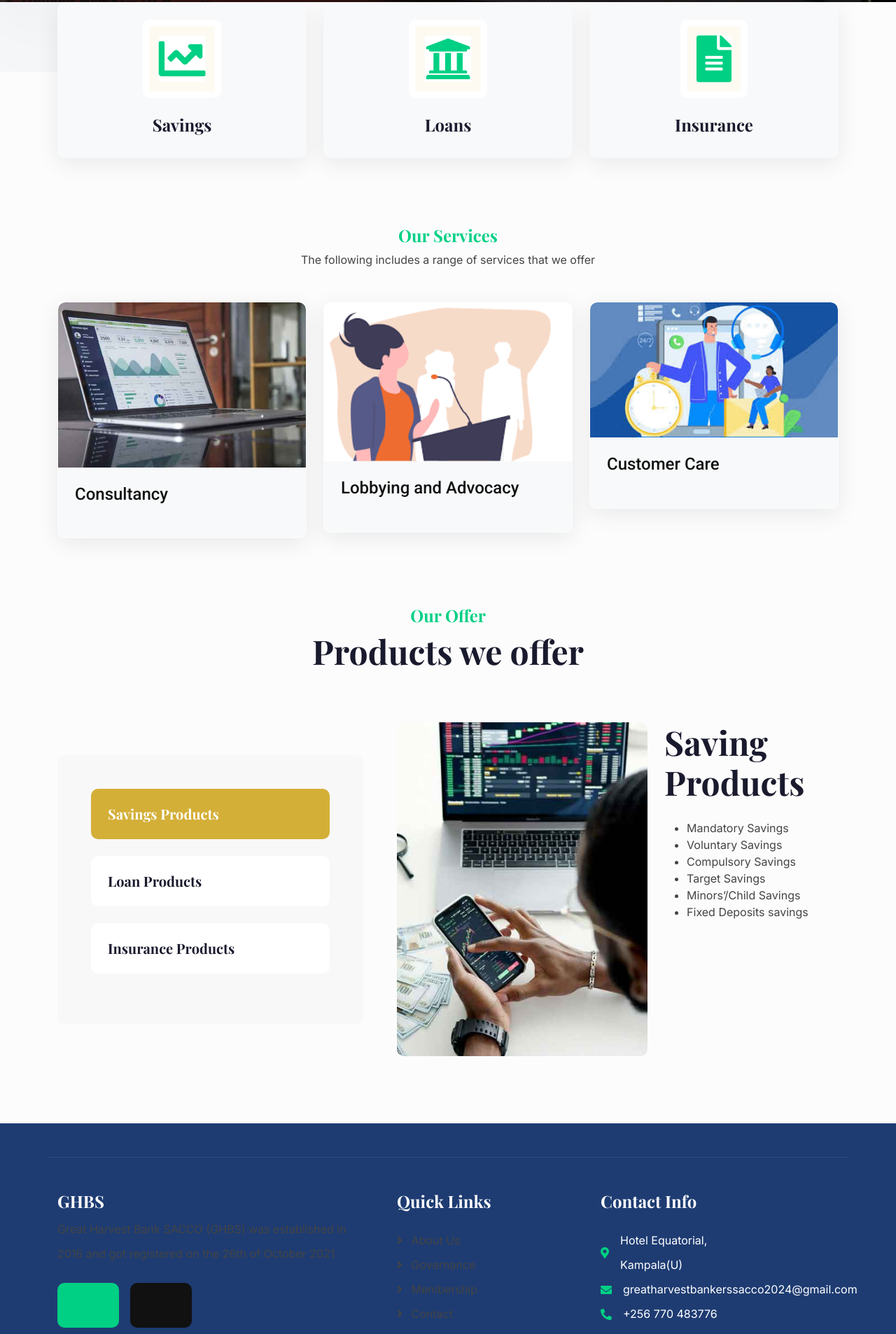
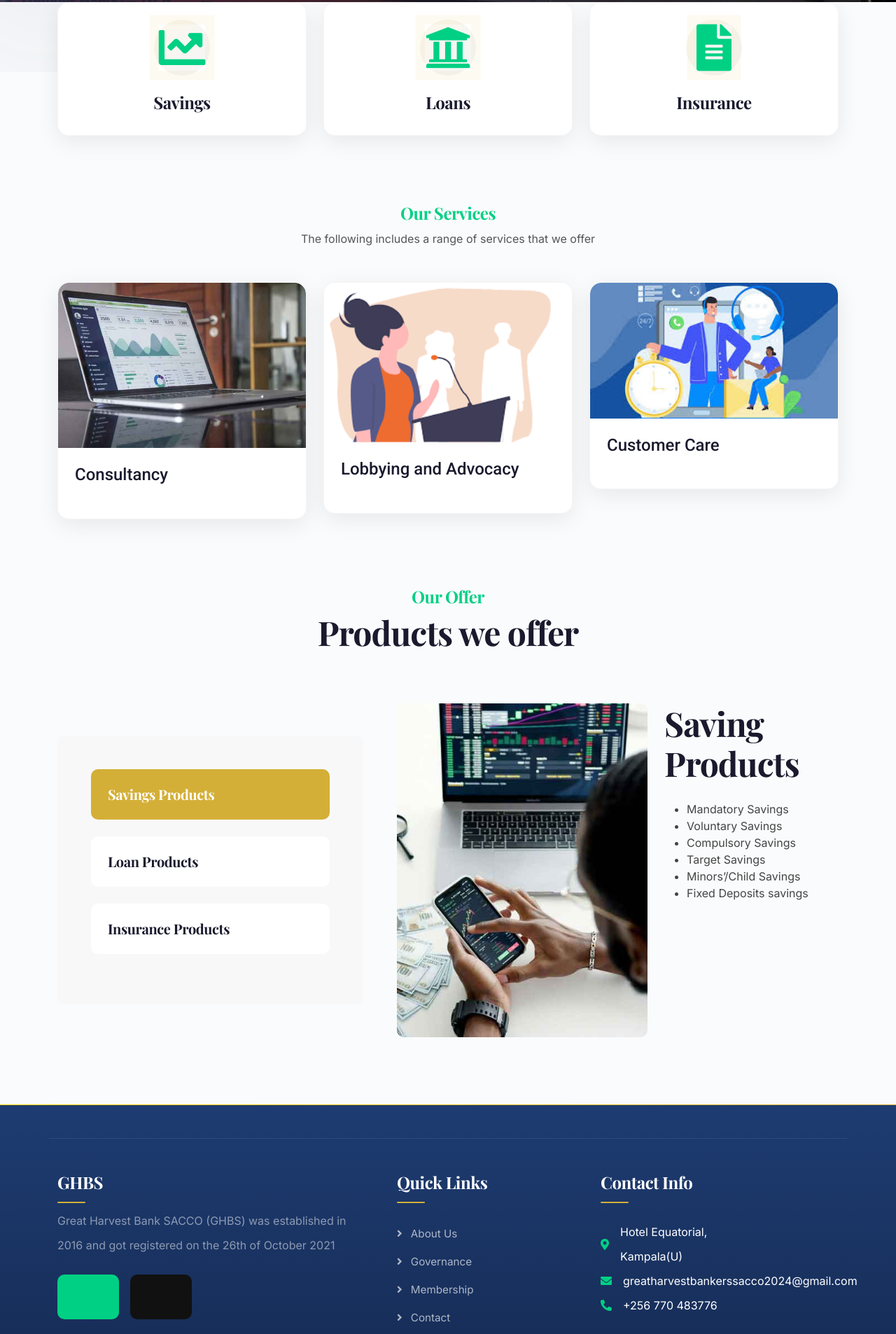
Before and after one commit to gracecleaners/ghbs-site, a plain HTML site: page index.html in a window 1280 px wide. Shown: the part 697-2603 px from the top of the page at 70% size. Drawn offline with nearby package versions, Linux system fonts and the light colour scheme.

Commit message:
system update

```diff
--- a/css/style.css
+++ b/css/style.css
@@ -13,13 +13,17 @@
     --bs-glass-border: rgba(255, 255, 255, 0.2);
     --bs-shadow-soft: 0 10px 30px rgba(0, 0, 0, 0.1);
     --bs-shadow-hover: 0 20px 40px rgba(0, 0, 0, 0.2);
+    --bs-radius: 16px;
+    --transition-smooth: all 0.4s cubic-bezier(.4, 0, .2, 1);
 }
 
 body {
     font-family: 'Inter', sans-serif;
     color: #444;
-    background-color: #fcfcfc;
+    background-color: #fafbfc;
     overflow-x: hidden;
+    -webkit-font-smoothing: antialiased;
+    -moz-osx-font-smoothing: grayscale;
 }
 
 h1,
@@ -32,6 +36,18 @@ h6 {
     /* Elegant serif for headings */
     font-weight: 700;
     color: var(--bs-dark);
+    letter-spacing: -0.02em;
+    line-height: 1.2;
+}
+
+p {
+    line-height: 1.8;
+    color: #555;
+}
+
+/* Smooth scroll behavior */
+html {
+    scroll-behavior: smooth;
 }
 
 /*** Premium Button Styles ***/
@@ -430,7 +446,7 @@ h6 {
     left: 0;
     bottom: 0;
     padding-top: 120px;
-    background: rgba(0, 0, 0, .7);
+    background: linear-gradient(135deg, rgba(30, 60, 114, .85) 0%, rgba(26, 26, 46, .7) 50%, rgba(0, 0, 0, .6) 100%);
     display: flex;
     align-items: center;
 }
@@ -533,29 +549,46 @@ h6 {
 
 /*** Service Start ***/
 .service .service-item {
-    background: var(--bs-light);
-    border-radius: 10px;
-    transition: 0.5s;
+    background: var(--bs-white);
+    border-radius: var(--bs-radius);
+    transition: var(--transition-smooth);
+    border: 1px solid rgba(0, 0, 0, .04);
+    overflow: hidden;
 }
 
 .service .service-item:hover {
-    box-shadow: 0 0 45px rgba(0, 0, 0, .2);
+    box-shadow: 0 20px 50px rgba(0, 0, 0, .12);
+    transform: translateY(-8px);
+    border-color: rgba(212, 175, 55, .2);
 }
 
 .service .service-item .service-img {
     position: relative;
     overflow: hidden;
-    border-top-left-radius: 10px;
-    border-top-right-radius: 10px;
+    border-top-left-radius: var(--bs-radius);
+    border-top-right-radius: var(--bs-radius);
     transition: 0.5s;
 }
 
 .service .service-item .service-img img {
-    transition: 0.5s;
+    transition: transform 0.7s cubic-bezier(.4, 0, .2, 1);
 }
 
 .service .service-item:hover .service-img img {
-    transform: scale(1.2);
+    transform: scale(1.15);
+}
+
+.service .service-item .rounded-bottom {
+    padding: 24px !important;
+}
+
+.service .service-item .rounded-bottom a {
+    transition: color 0.3s ease;
+    color: var(--bs-dark);
+}
+
+.service .service-item:hover .rounded-bottom a {
+    color: var(--bs-primary);
 }
 
 /*** Service End ***/
@@ -564,20 +597,55 @@ h6 {
 /*** Features Start ***/
 .feature .feature-item {
     text-align: center;
-    border-radius: 10px;
-    background: var(--bs-light);
-    border: 1px solid transparent;
-    transition: 0.5s;
+    border-radius: var(--bs-radius);
+    background: var(--bs-white);
+    border: 1px solid rgba(0, 0, 0, .04);
+    transition: var(--transition-smooth);
+    position: relative;
+    overflow: hidden;
+}
+
+.feature .feature-item::before {
+    content: '';
+    position: absolute;
+    top: 0;
+    left: 0;
+    width: 100%;
+    height: 4px;
+    background: var(--bs-gradient-gold);
+    transform: scaleX(0);
+    transform-origin: left;
+    transition: transform 0.5s cubic-bezier(.4, 0, .2, 1);
+}
+
+.feature .feature-item:hover::before {
+    transform: scaleX(1);
 }
 
 .feature .feature-item:hover {
-    border: 1px solid var(--bs-primary);
+    border-color: rgba(212, 175, 55, .25);
+    box-shadow: 0 16px 40px rgba(0, 0, 0, .08);
+    transform: translateY(-6px);
 }
 
 .feature .feature-item .feature-icon {
-    background: var(--bs-white);
-    border-radius: 10px;
-    display: inline-block;
+    background: linear-gradient(135deg, rgba(212, 175, 55, .1), rgba(30, 60, 114, .05));
+    border-radius: 50%;
+    display: inline-flex;
+    align-items: center;
+    justify-content: center;
+    width: 80px;
+    height: 80px;
+    transition: var(--transition-smooth);
+}
+
+.feature .feature-item:hover .feature-icon {
+    background: var(--bs-gradient-gold);
+    transform: scale(1.1) rotate(5deg);
+}
+
+.feature .feature-item:hover .feature-icon i {
+    color: var(--bs-white) !important;
 }
 
 /*** Features End ***/
@@ -996,7 +1064,18 @@ h6 {
 
 /*** Footer Start ***/
 .footer {
-    background: var(--bs-secondary);
+    background: linear-gradient(180deg, var(--bs-secondary) 0%, #152a52 100%);
+    position: relative;
+}
+
+.footer::before {
+    content: '';
+    position: absolute;
+    top: 0;
+    left: 0;
+    width: 100%;
+    height: 1px;
+    background: var(--bs-gradient-gold);
 }
 
 .footer .footer-item {
@@ -1005,17 +1084,20 @@ h6 {
 }
 
 .footer .footer-item a {
-    line-height: 35px;
-    color: var(--bs-body);
-    transition: 0.5s;
+    line-height: 40px;
+    color: rgba(255, 255, 255, .65);
+    transition: var(--transition-smooth);
+    font-size: 0.95rem;
 }
 
 .footer .footer-item p {
     line-height: 35px;
+    color: rgba(255, 255, 255, .5);
 }
 
 .footer .footer-item a:hover {
     color: var(--bs-primary);
+    padding-left: 8px;
 }
 
 .footer .footer-item .footer-btn a,
@@ -1031,11 +1113,71 @@ h6 {
     color: var(--bs-primary);
 }
 
+.footer .footer-item h4 {
+    position: relative;
+    padding-bottom: 15px;
+}
+
+.footer .footer-item h4::after {
+    content: '';
+    position: absolute;
+    bottom: 0;
+    left: 0;
+    width: 40px;
+    height: 2px;
+    background: var(--bs-primary);
+    border-radius: 2px;
+}
+
 /*** Footer End ***/
 
 /*** copyright Start ***/
 .copyright {
-    background: var(--bs-dark);
+    background: rgba(0, 0, 0, .3);
+    backdrop-filter: blur(10px);
 }
 
 /*** copyright end ***/
+
+/*** Modern Form Inputs ***/
+.form-control {
+    border-radius: 12px;
+    padding: 14px 18px;
+    transition: var(--transition-smooth);
+    border: 2px solid transparent;
+    background: #f8f9fa;
+}
+
+.form-control:focus {
+    border-color: rgba(212, 175, 55, .4);
+    box-shadow: 0 0 0 4px rgba(212, 175, 55, .1);
+    background: var(--bs-white);
+}
+
+.form-floating>label {
+    color: #999;
+}
+
+/*** Smooth scrollbar ***/
+::-webkit-scrollbar {
+    width: 8px;
+}
+
+::-webkit-scrollbar-track {
+    background: #f1f1f1;
+}
+
+::-webkit-scrollbar-thumb {
+    background: linear-gradient(180deg, var(--bs-primary), var(--bs-secondary));
+    border-radius: 10px;
+}
+
+::-webkit-scrollbar-thumb:hover {
+    background: var(--bs-secondary);
+}
+
+/*** Selection Color ***/
+::selection {
+    background: rgba(212, 175, 55, .25);
+    color: var(--bs-dark);
+}
```
